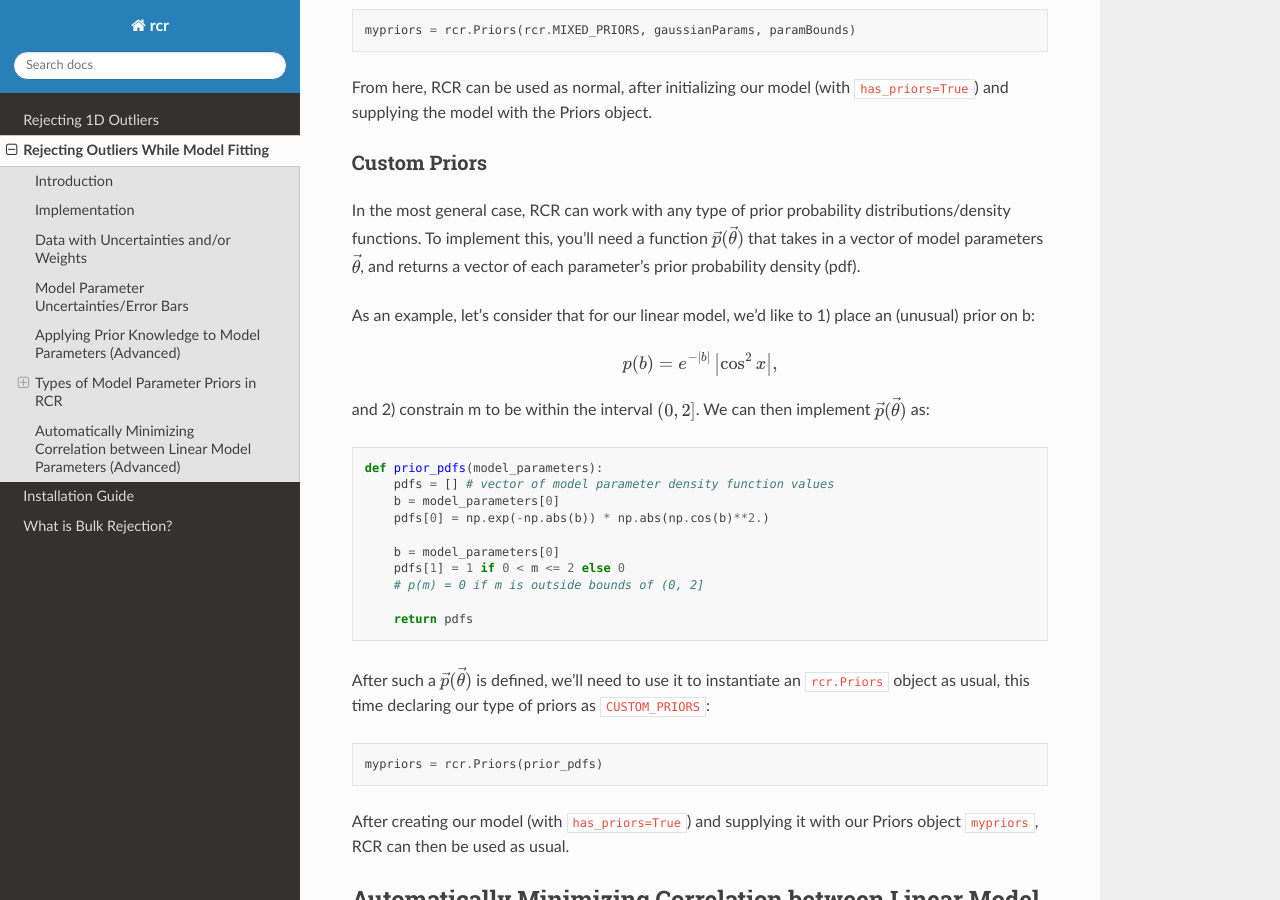
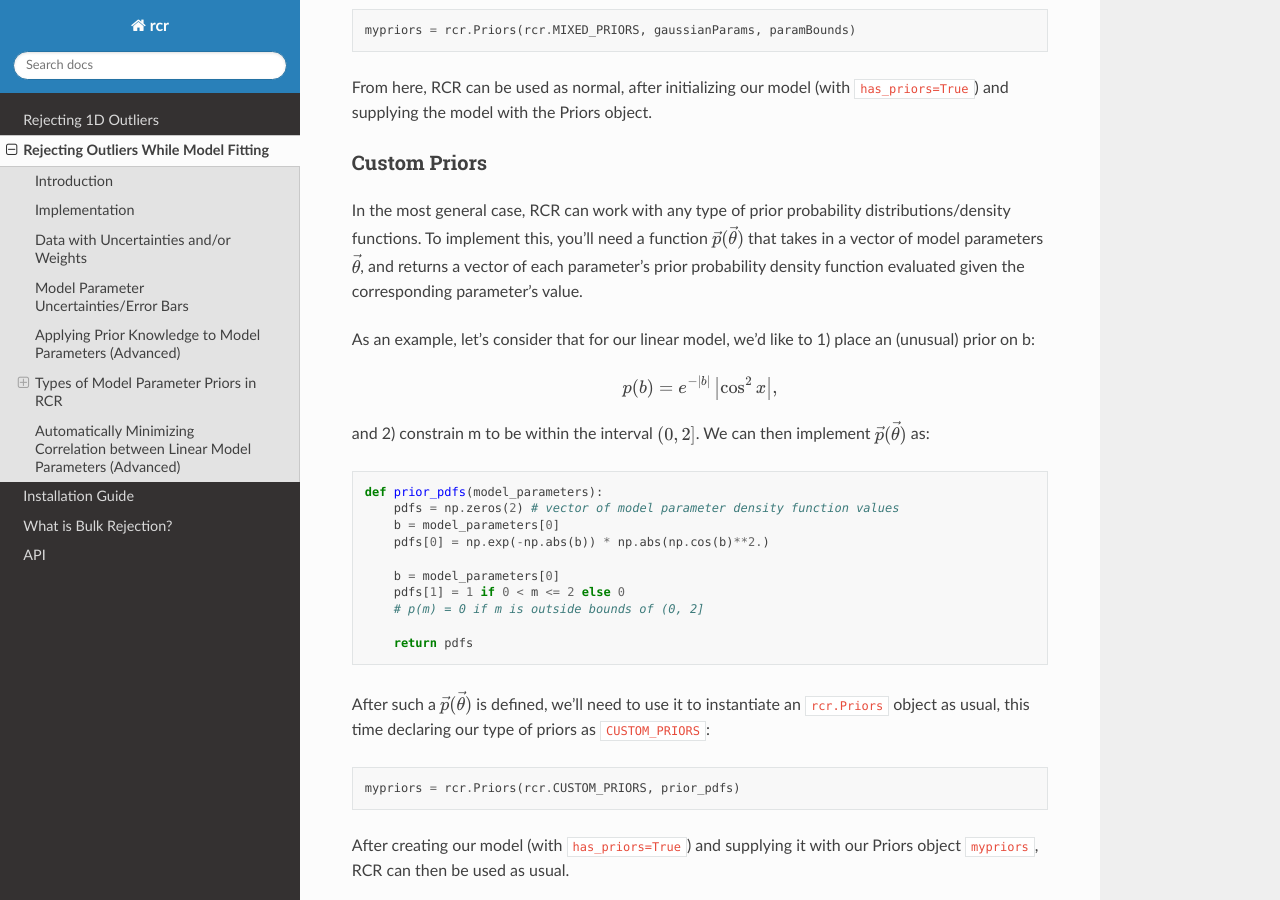
Before and after one commit to nickk124/robust-outlier-rejection, a Sphinx documentation site: the page built from docs/source/tutorials/functional.rst, in a window 1280 px wide and 900 px high, scrolled down 12548 px. Built offline with Sphinx 7.4.7 and the Read the Docs theme 2.0.0, drawn with Linux system fonts in a browser that asks for light colours.

Commit message:
Got sphinx autodoc to work properly!

```diff
--- a/docs/source/index.rst
+++ b/docs/source/index.rst
@@ -73,3 +73,5 @@
 
    guide/install
    guide/bulk
+
+   modules
--- a/docs/source/tutorials/functional.rst
+++ b/docs/source/tutorials/functional.rst
@@ -627,7 +627,8 @@
 probability distributions/density functions. To implement this,
 you'll need a function :math:`\vec{p}(\vec{\theta})` that takes in
 a vector of model parameters :math:`\vec{\theta}`, and returns a vector
-of each parameter's prior probability density (pdf).
+of each parameter's prior probability density function evaluated
+given the corresponding parameter's value.
 
 As an example, let's consider that for our linear model, we'd like to 1) place
 an (unusual) prior on b:
@@ -641,7 +642,7 @@
 .. code-block:: python
 
     def prior_pdfs(model_parameters):
-        pdfs = [] # vector of model parameter density function values
+        pdfs = np.zeros(2) # vector of model parameter density function values
         b = model_parameters[0]
         pdfs[0] = np.exp(-np.abs(b)) * np.abs(np.cos(b)**2.)
 
@@ -657,7 +658,7 @@
 
 .. code-block:: python
 
-    mypriors = rcr.Priors(prior_pdfs)
+    mypriors = rcr.Priors(rcr.CUSTOM_PRIORS, prior_pdfs)
 
 After creating our model (with ``has_priors=True``) and supplying it with
 our Priors object ``mypriors``, RCR can then be used as usual.
```
Also changed, not shown: docs/source/modules.rst (added, +7 -0 lines), 2 other files.
